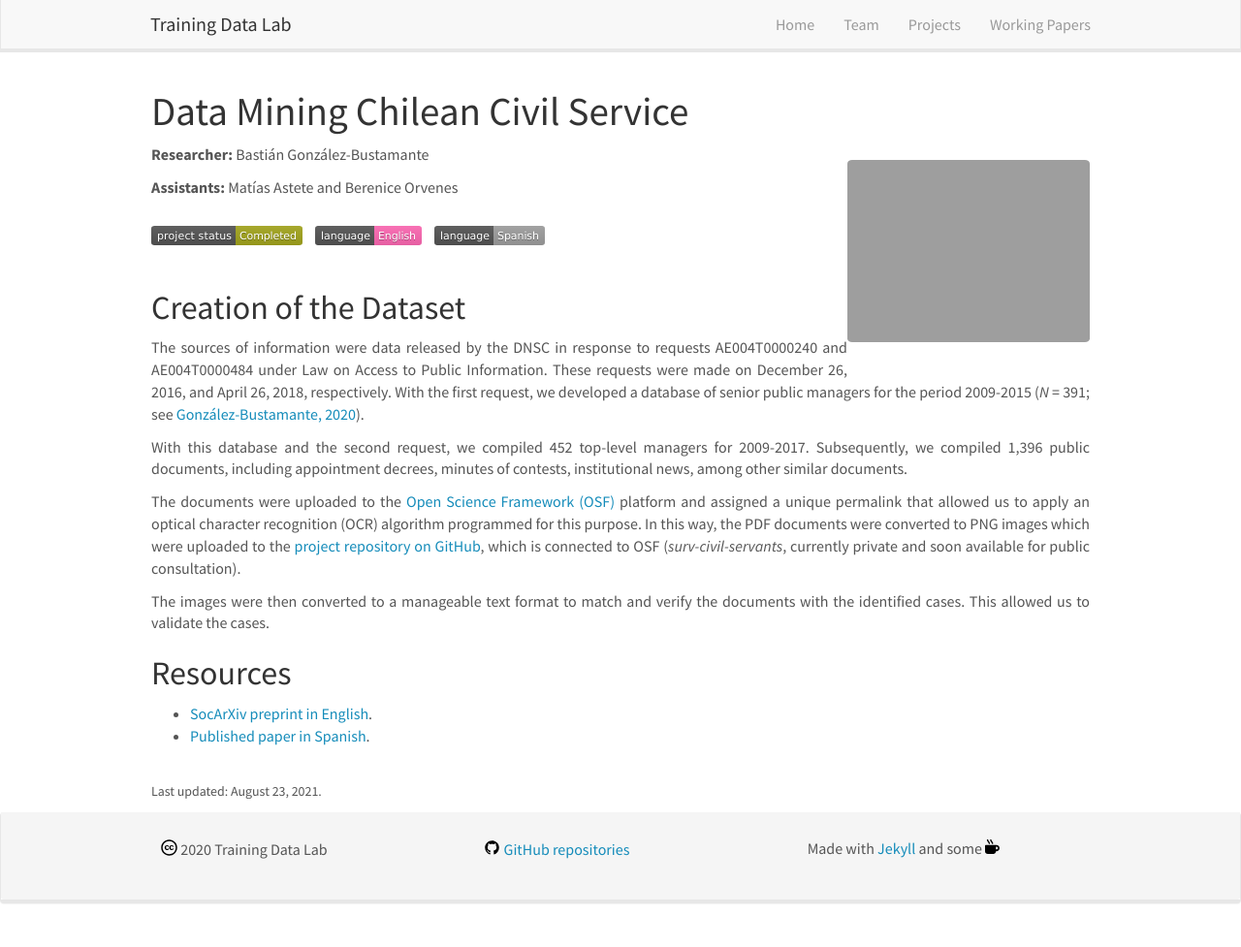
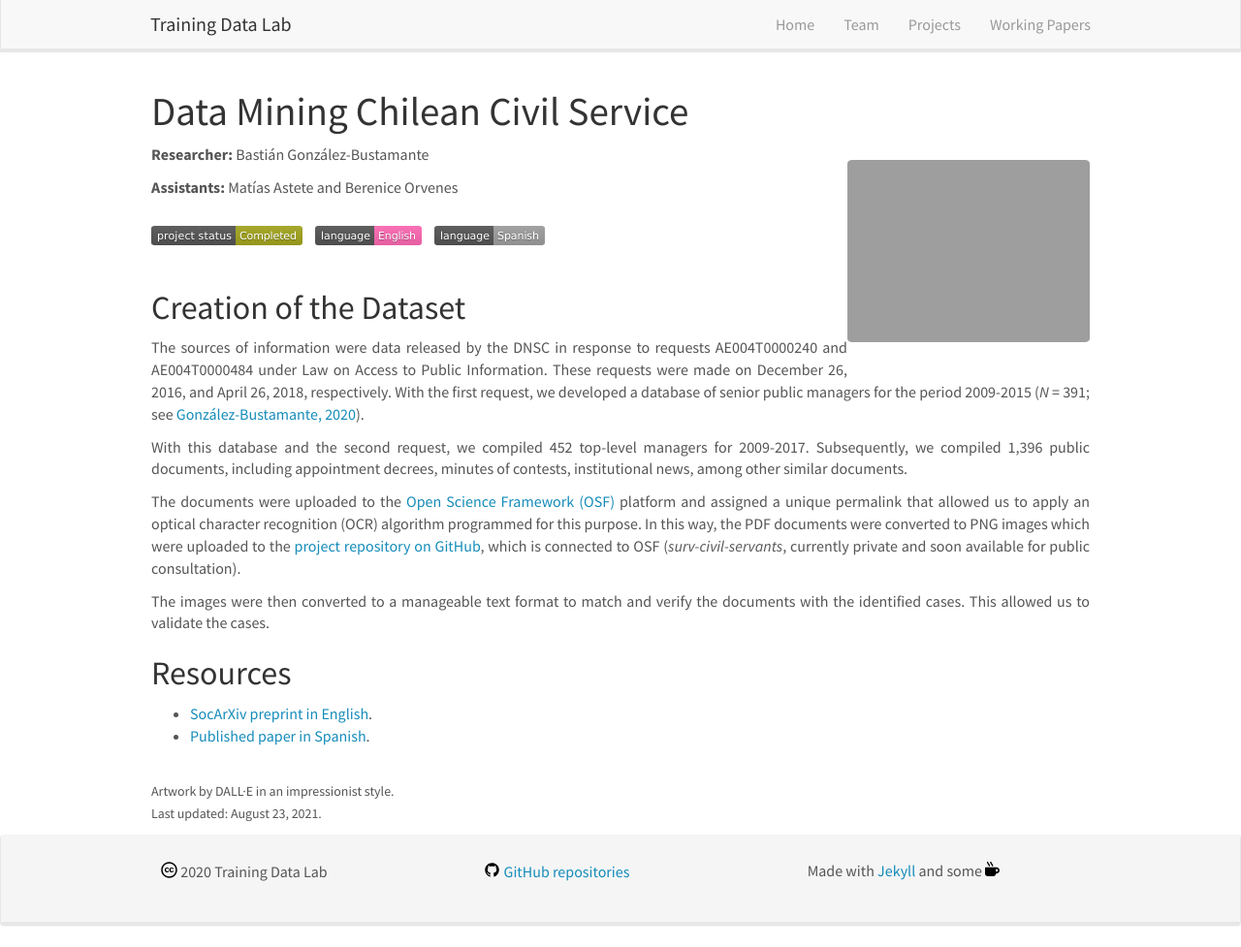
Before and after one commit to training-datalab/old-training-datalab.com, a Jekyll site: the page built from _pages/data-mining-civil-service.md, in a window 1280 px wide and 977 px high. Shown: the whole window at 97% size. Built offline with Jekyll 4.4.1, drawn with Linux system fonts in a browser that asks for light colours; nearby versions of some CDN libraries.

Commit message:
Update data-mining-civil-service.md

```diff
--- a/_pages/data-mining-civil-service.md
+++ b/_pages/data-mining-civil-service.md
@@ -34,4 +34,5 @@ and soon available for public consultation).</p>
 <li><a href="https://doi.org/10.22370/rgp.2020.9.2.2920" target="_blank">Published paper in Spanish</a>.</li>
 </ul>
 <br />
+<small>Artwork by DALL·E in an impressionist style.</small><br />
 <small>Last updated: August 23, 2021.</small>
```
